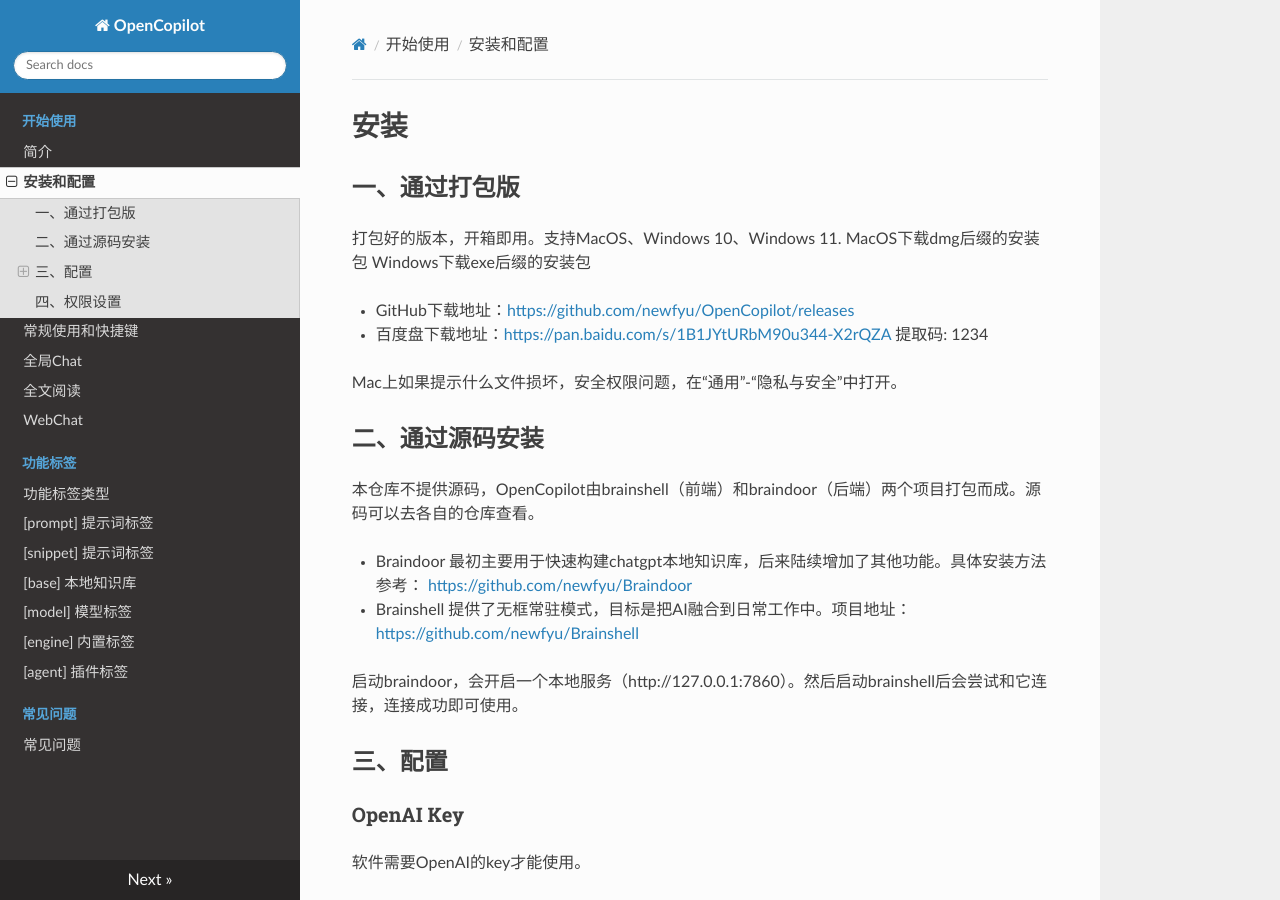
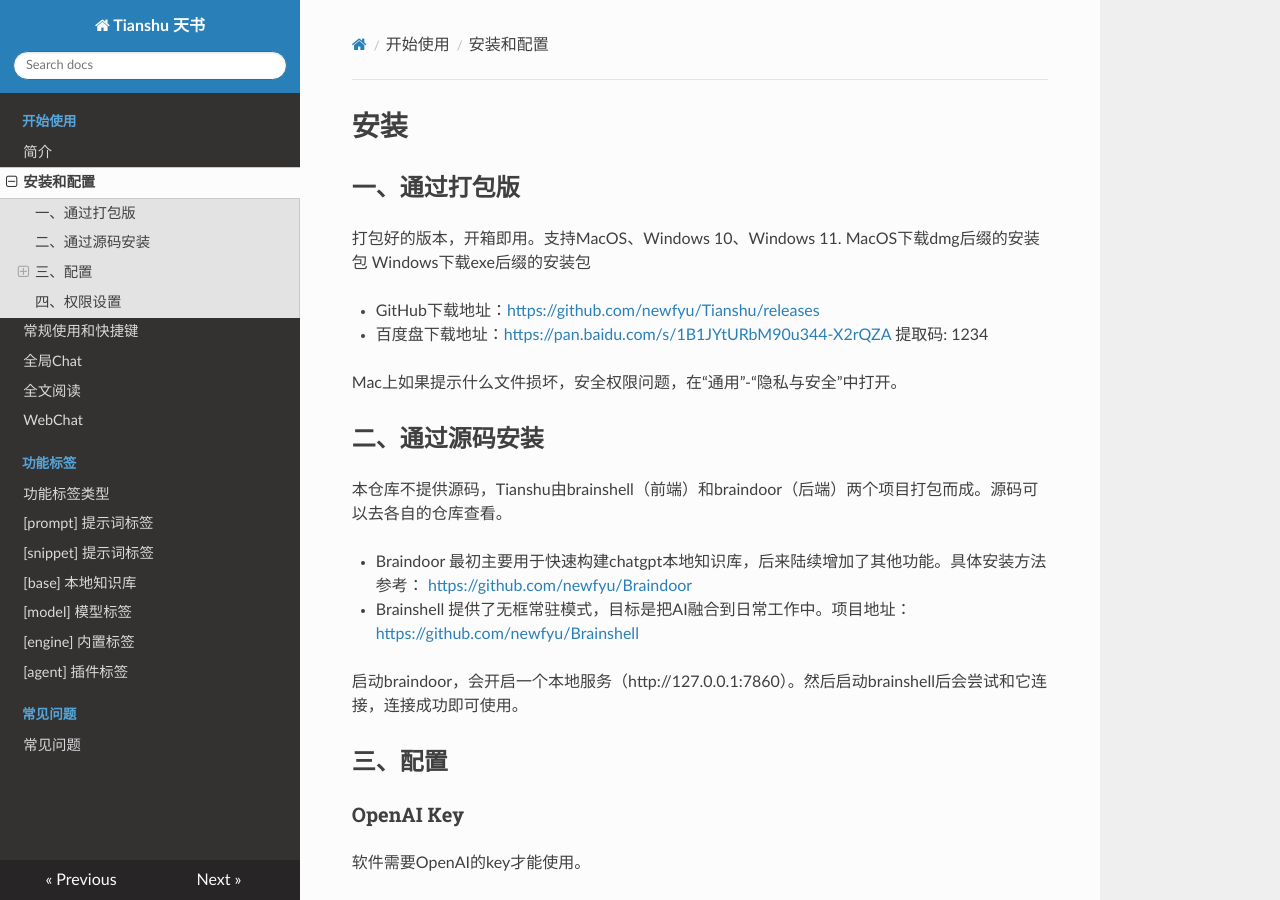
Before and after one commit to newfyu/Tianshu, an MkDocs documentation site: the page built from docs/安装和配置.md, in a window 1280 px wide and 900 px high. Built offline with MkDocs 1.6.1, drawn with Linux system fonts in a browser that asks for light colours; nearby versions of some CDN libraries; some of the changed text lies outside the part shown.

Commit message:
v0.6.1 Tianshu

```diff
--- a/docs/安装和配置.md
+++ b/docs/安装和配置.md
@@ -6,7 +6,7 @@
 MacOS下载dmg后缀的安装包
 Windows下载exe后缀的安装包
 
-- GitHub下载地址：[https://github.com/newfyu/OpenCopilot/releases](https://github.com/newfyu/OpenCopilot/releases)
+- GitHub下载地址：[https://github.com/newfyu/Tianshu/releases](https://github.com/newfyu/Tianshu/releases)
 - 百度盘下载地址：[https://pan.baidu.com/s/1B1JYtURbM90u344-X2rQZA](https://pan.baidu.com/s/1B1JYtURbM90u344-X2rQZA) 提取码: 1234
 
 Mac上如果提示什么文件损坏，安全权限问题，在“通用”-“隐私与安全”中打开。
@@ -14,7 +14,7 @@
 
 ## 二、通过源码安装
 
-本仓库不提供源码，OpenCopilot由brainshell（前端）和braindoor（后端）两个项目打包而成。源码可以去各自的仓库查看。
+本仓库不提供源码，Tianshu由brainshell（前端）和braindoor（后端）两个项目打包而成。源码可以去各自的仓库查看。
 
 - Braindoor 最初主要用于快速构建chatgpt本地知识库，后来陆续增加了其他功能。具体安装方法参考： [https://github.com/newfyu/Braindoor](https://github.com/newfyu/Braindoor)
 
@@ -48,9 +48,9 @@
 
 MacOS上可能会遇到一些权限问题。
 
-如果提示“OpenCopilot无法打开，因为它来自身份不明的开发者“。在`“通用”-“隐私与安全”`中打开。
+如果提示“Tiansh无法打开，因为它来自身份不明的开发者“。在`“通用”-“隐私与安全”`中打开。
 
-[全局Chat功能](全局Chat.md)需要在`“隐私与安全”-“辅助功能”`中添加OpenCopilot，否则无法获取剪贴板内容。（由于没有购买Apple的签名，每次版本更新后需要删除原有然后重新添加一次，以后完善了再考虑搞个签名吧）
+[全局Chat功能](全局Chat.md)需要在`“隐私与安全”-“辅助功能”`中添加Tiansh，否则无法获取剪贴板内容。（由于没有购买Apple的签名，每次版本更新后需要删除原有然后重新添加一次，以后完善了再考虑搞个签名吧）
 
 使用本地知识库问答的时候，可能会提示读取本地文件的权限提示，同意打开即可。
 
--- a/mkdocs.yml
+++ b/mkdocs.yml
@@ -1,8 +1,8 @@
-site_name: OpenCopilot
+site_name: Tianshu 天书
 theme: readthedocs
 nav:
   - '开始使用':
-    - '简介': 'README.md'
+    - '简介': 'overview.md'
     - '安装和配置': '安装和配置.md'
     - '常规使用和快捷键': '常规使用和快捷键.md'
     - '全局Chat': '全局Chat.md'
```
Also changed, not shown: README.md (+2 -2 lines), docs/WebChat.md (+1 -1 lines), docs/overview.md (+1 -1 lines), docs/全局Chat.md (+1 -1 lines), docs/images/logo.png.
